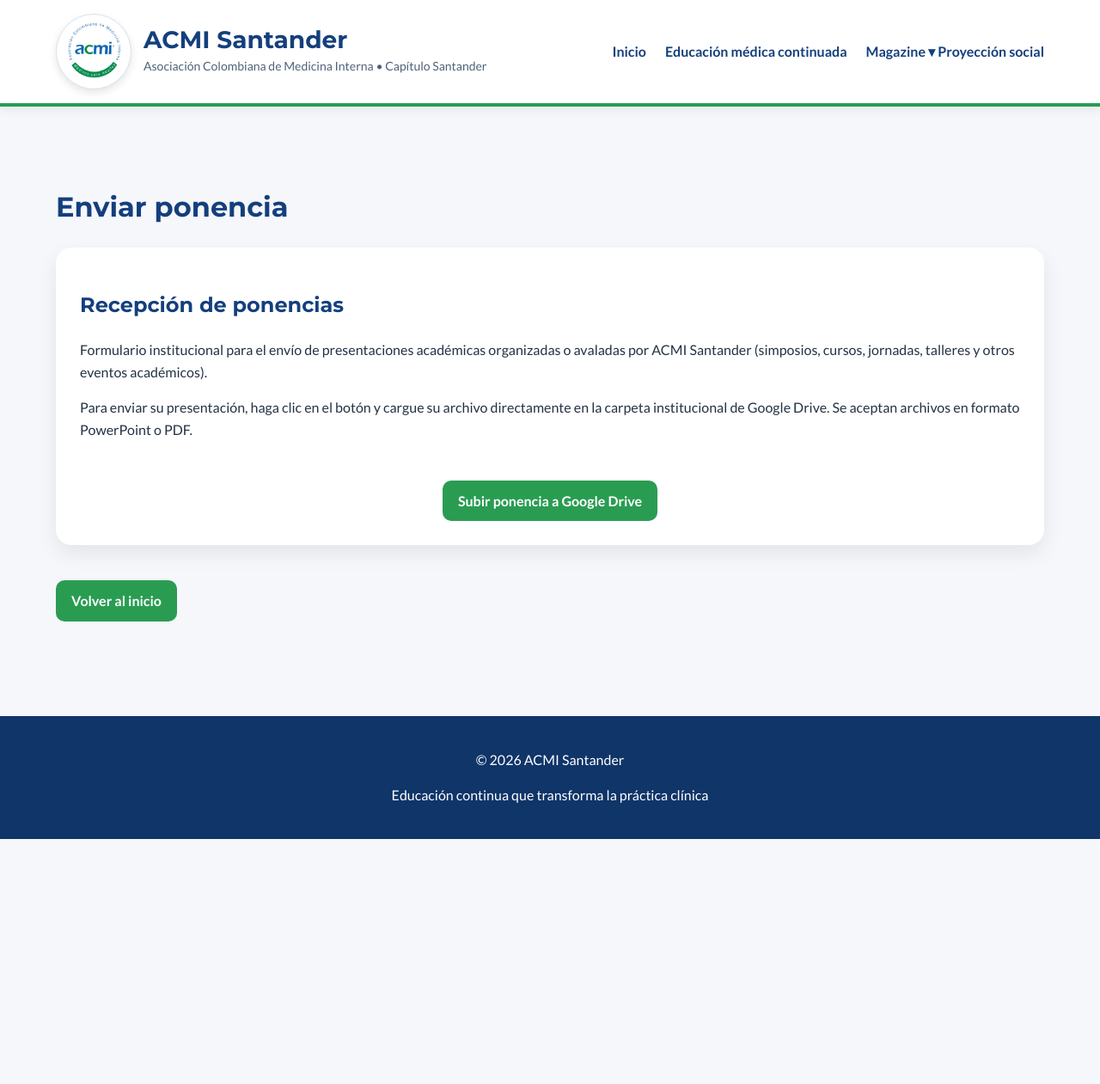
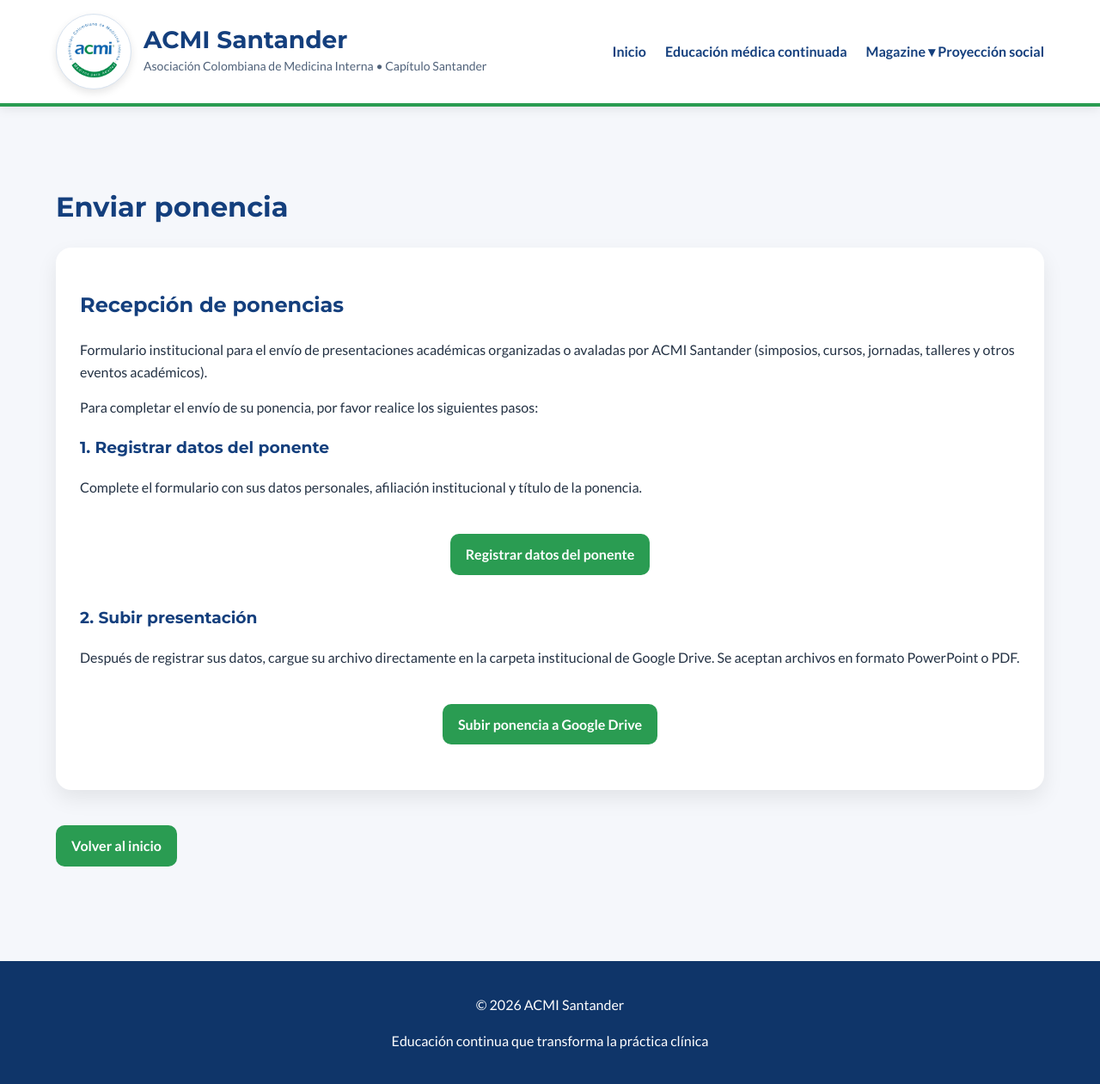
Before and after one commit to Acmisantander/Acmisantander, a Jekyll site: the page built from magazine/enviar-ponencias.html, in a window 1280 px wide. Shown: the whole page at 86% size. Built offline with Jekyll 4.4.1, drawn with Linux system fonts in a browser that asks for light colours; before the commit the page ends 976 px from its top, so only the background shows below that.

Commit message:
Update enviar-ponencias.html

```diff
--- a/magazine/enviar-ponencias.html
+++ b/magazine/enviar-ponencias.html
@@ -16,11 +16,36 @@ Formulario institucional para el envío de presentaciones académicas organizada
 </p>
 
 <p>
-Para enviar su presentación, haga clic en el botón y cargue su archivo directamente en la carpeta institucional de Google Drive.
+Para completar el envío de su ponencia, por favor realice los siguientes pasos:
+</p>
+
+<h3>1. Registrar datos del ponente</h3>
+
+<p>
+Complete el formulario con sus datos personales, afiliación institucional y título de la ponencia.
+</p>
+
+<div style="text-align:center; margin:25px 0 35px;">
+
+<a
+class="btn"
+href="https://forms.gle/8P7nRGp7LEG28sQR6"
+target="_blank">
+
+Registrar datos del ponente
+
+</a>
+
+</div>
+
+<h3>2. Subir presentación</h3>
+
+<p>
+Después de registrar sus datos, cargue su archivo directamente en la carpeta institucional de Google Drive.
 Se aceptan archivos en formato PowerPoint o PDF.
 </p>
 
-<div style="margin-top:30px; text-align:center;">
+<div style="text-align:center; margin:25px 0;">
 
 <a
 class="btn"
```
